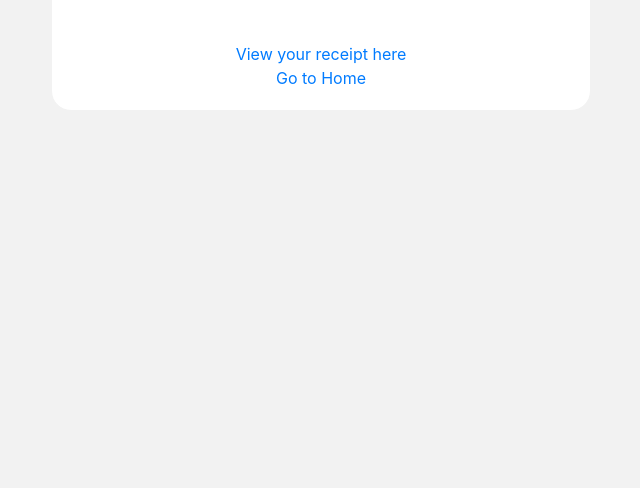
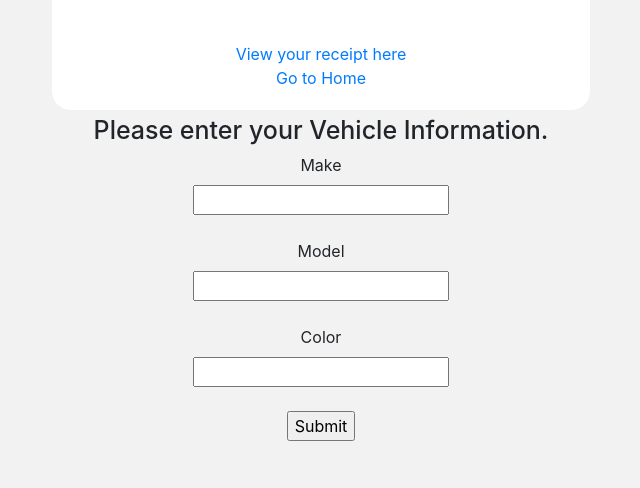
Before and after one commit to CS506-Oversight/spike-back, a Flask app: template app/templates/success.html in a window 1280 px wide. Shown: the part 312-800 px from the top of the page, without its empty margins (319-959 px from the left). Run offline with Flask 2, Linux system fonts and the light colour scheme; the template is opened without the code that fills it, so the values that code supplies are empty; some libraries are stand-ins or nearby versions.

Commit message:
added car description

```diff
--- a/app/templates/success.html
+++ b/app/templates/success.html
@@ -97,8 +97,18 @@
                 <a href="{{ order_info.receipt }}" target="_blank">View your receipt here</a>
                 </br>
                <a href="http://localhost:3000" class="home-link">Go to Home</a>
+            </br>
+                <form action="http://localhost:3000">
+                     <h1>Please enter your Vehicle Information.</h1>
+                     <label for="fname">Make</label><br>
+                     <input type="text"><br><br>
+                     <label for="fname">Model</label><br>
+                     <input type="text" ><br><br>
+                     <label for="fname">Color</label><br>
+                     <input type="text" ><br><br>
+                    <input type="submit">
+                </form>
             </div>
-
          </div>
       </div>
    </div>
```
